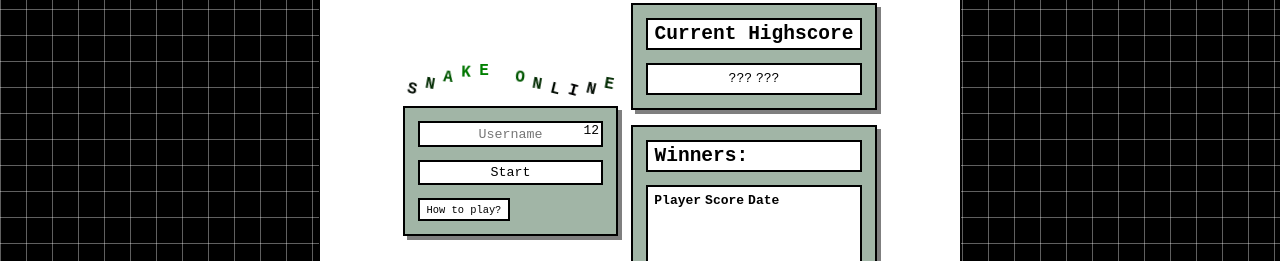
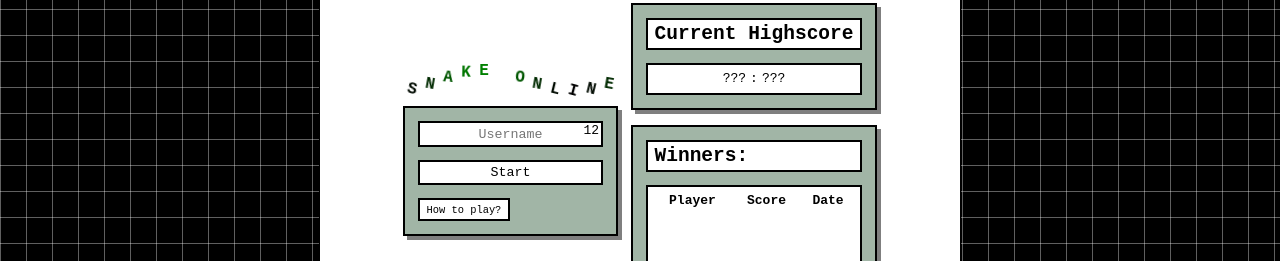
Before and after one commit to jannik323/homepage, a website: page public/snakeonline.html in a window 1280 px wide. Shown: the part 251-512 px from the top of the page. Drawn offline with Linux system fonts and the light colour scheme; no server answers.

Commit message:
cors shit

```diff
--- a/public/snakeonline.html
+++ b/public/snakeonline.html
@@ -45,6 +45,7 @@
                             <table>
                                 <tr>
                                     <td id="todayHighscorePlayer">???</td>
+                                    <td >: </td>
                                     <td id="todayHighscoreScore">???</td>
                                 </tr>
                             </table>
@@ -54,7 +55,7 @@
                     <div class="menu" style="position: relative;">
                         <h2 class="nomargin">Winners:</h2>
                         <div  class="whitebox nogap" style="overflow-y: scroll; height: 85px; gap:0.25rem;align-items: flex-start;">
-                            <table id="highscores">
+                            <table id="highscores" style="width:100%;">
                                 <tr>
                                     <th>Player</th>
                                     <th>Score</th>
```
